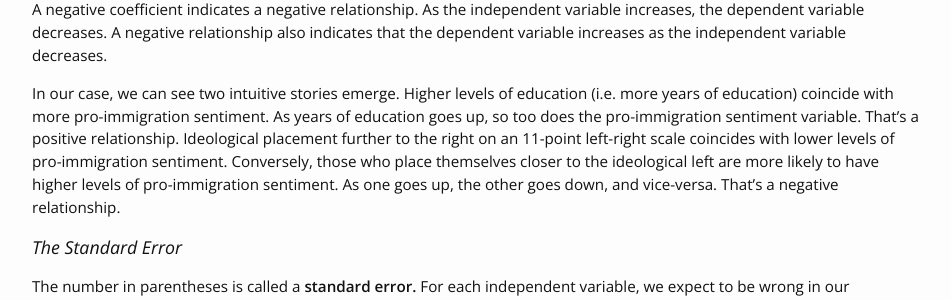
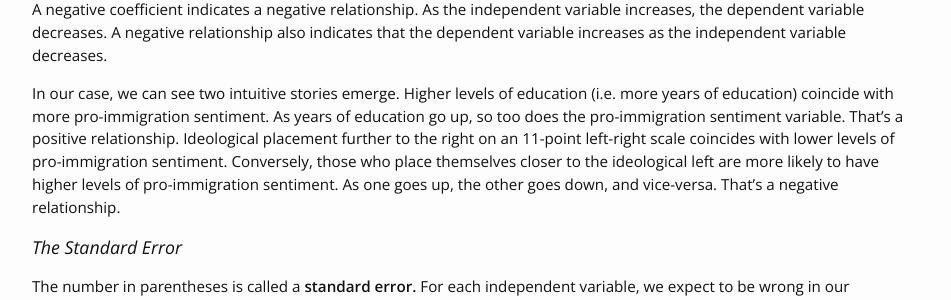
Before and after one commit to svmiller/svmiller.github.io, a Jekyll site: the page built from _posts/2020-03-23-what-explains-british-attitudes-toward-immigration-a-pedagogical-example.md, in a window 1280 px wide and 900 px high, scrolled down 10555 px. Shown: the part 177-477 px from the top of the window, without its empty margins (163-1114 px from the left). Built offline with Jekyll 4.4.1, drawn with Linux system fonts in a browser that asks for light colours; nearby versions of some CDN libraries; some web fonts are replaced; formulas are drawn with MathJax 3; comment, search, counter and statistics services are not loaded.

Commit message:
always, and without fail.

```diff
--- a/_posts/2020-03-23-what-explains-british-attitudes-toward-immigration-a-pedagogical-example.md
+++ b/_posts/2020-03-23-what-explains-british-attitudes-toward-immigration-a-pedagogical-example.md
@@ -430,7 +430,7 @@ I encourage students new to regression to observe two elements of the regression
 
 A negative coefficient indicates a negative relationship. As the independent variable increases, the dependent variable decreases. A negative relationship also indicates that the dependent variable increases as the independent variable decreases.
 
-In our case, we can see two intuitive stories emerge. Higher levels of education (i.e. more years of education) coincide with more pro-immigration sentiment. As years of education goes up, so too does the pro-immigration sentiment variable. That's a positive relationship. Ideological placement further to the right on an 11-point left-right scale coincides with lower levels of pro-immigration sentiment. Conversely, those who place themselves closer to the ideological left are more likely to have higher levels of pro-immigration sentiment. As one goes up, the other goes down, and vice-versa. That's a negative relationship.
+In our case, we can see two intuitive stories emerge. Higher levels of education (i.e. more years of education) coincide with more pro-immigration sentiment. As years of education go up, so too does the pro-immigration sentiment variable. That's a positive relationship. Ideological placement further to the right on an 11-point left-right scale coincides with lower levels of pro-immigration sentiment. Conversely, those who place themselves closer to the ideological left are more likely to have higher levels of pro-immigration sentiment. As one goes up, the other goes down, and vice-versa. That's a negative relationship.
 
 ### The Standard Error
 
--- a/_source/2020-03-23-what-explains-british-attitudes-toward-immigration-a-pedagogical-example.Rmd
+++ b/_source/2020-03-23-what-explains-british-attitudes-toward-immigration-a-pedagogical-example.Rmd
@@ -425,7 +425,7 @@ I encourage students new to regression to observe two elements of the regression
 
 A negative coefficient indicates a negative relationship. As the independent variable increases, the dependent variable decreases. A negative relationship also indicates that the dependent variable increases as the independent variable decreases.
 
-In our case, we can see two intuitive stories emerge. Higher levels of education (i.e. more years of education) coincide with more pro-immigration sentiment. As years of education goes up, so too does the pro-immigration sentiment variable. That's a positive relationship. Ideological placement further to the right on an 11-point left-right scale coincides with lower levels of pro-immigration sentiment. Conversely, those who place themselves closer to the ideological left are more likely to have higher levels of pro-immigration sentiment. As one goes up, the other goes down, and vice-versa. That's a negative relationship.
+In our case, we can see two intuitive stories emerge. Higher levels of education (i.e. more years of education) coincide with more pro-immigration sentiment. As years of education go up, so too does the pro-immigration sentiment variable. That's a positive relationship. Ideological placement further to the right on an 11-point left-right scale coincides with lower levels of pro-immigration sentiment. Conversely, those who place themselves closer to the ideological left are more likely to have higher levels of pro-immigration sentiment. As one goes up, the other goes down, and vice-versa. That's a negative relationship.
 
 ### The Standard Error
 
```
